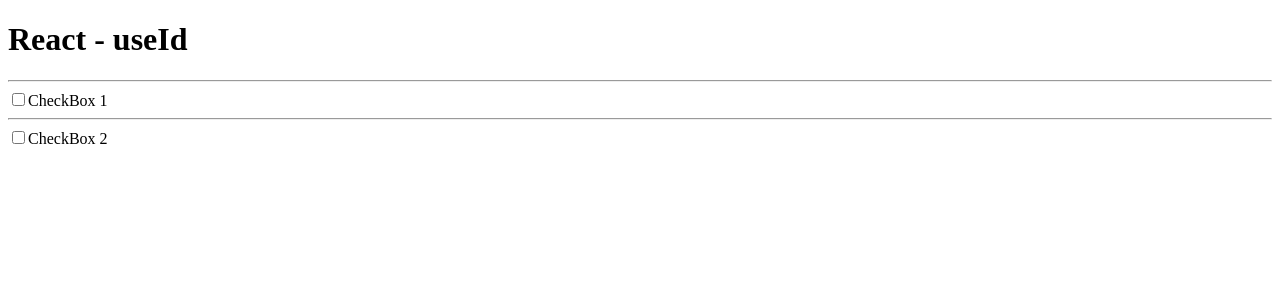
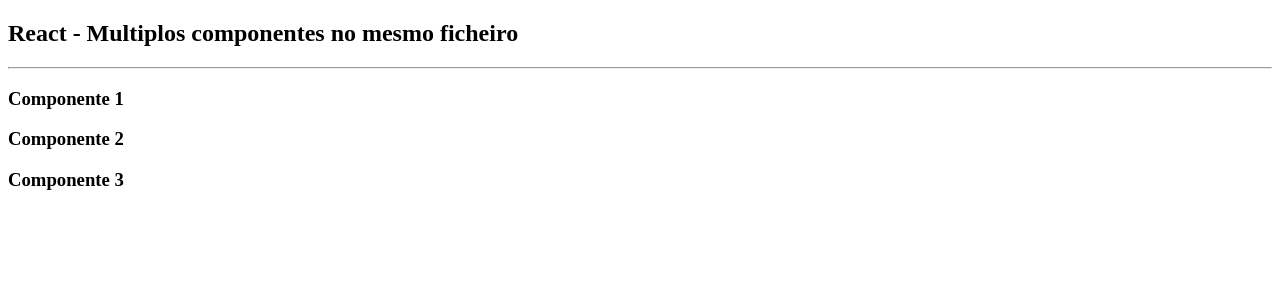
Before and after one commit to rafaelandradegs/react-state, a React (Vite) app: page / in a window 1280 px wide. Shown: the top 300 px of the page. Built offline with nearby package versions, Linux system fonts and the light colour scheme.

Commit message:
Varios componentes em apenas um componente

```diff
--- a/src/App.jsx
+++ b/src/App.jsx
@@ -1,24 +1,14 @@
-import React, { useId } from 'react'
+import React from 'react'
+import { Componente1, Componente2, Componente3 } from './Componentes'
 
 export function App() {
-  const id1 = useId()
-  const id2 = useId()
-
   return (
     <>
-      <h1>React - useId</h1>
+      <h2>React - Multiplos componentes no mesmo ficheiro</h2>
       <hr />
-      <form action="#" method="post">
-        <div>
-          <input type="checkbox" name="checkbox1" id={id1} />
-          <label htmlFor={id1}>CheckBox 1</label>
-        </div>
-        <hr />
-        <div>
-          <input type="checkbox" name="checkbox2" id={id2} />
-          <label htmlFor={id2}>CheckBox 2</label>
-        </div>
-      </form>
+      <Componente1 />
+      <Componente2 />
+      <Componente3 />
     </>
   )
 }
--- /dev/null
+++ b/src/Componentes.jsx
@@ -0,0 +1,27 @@
+import React from 'react'
+
+const Componente1 = () => {
+  return (
+    <>
+      <h3>Componente 1</h3>
+    </>
+  )
+}
+
+const Componente2 = () => {
+  return (
+    <>
+      <h3>Componente 2</h3>
+    </>
+  )
+}
+
+const Componente3 = () => {
+  return (
+    <>
+      <h3>Componente 3</h3>
+    </>
+  )
+}
+
+export { Componente1, Componente2, Componente3 }
```
